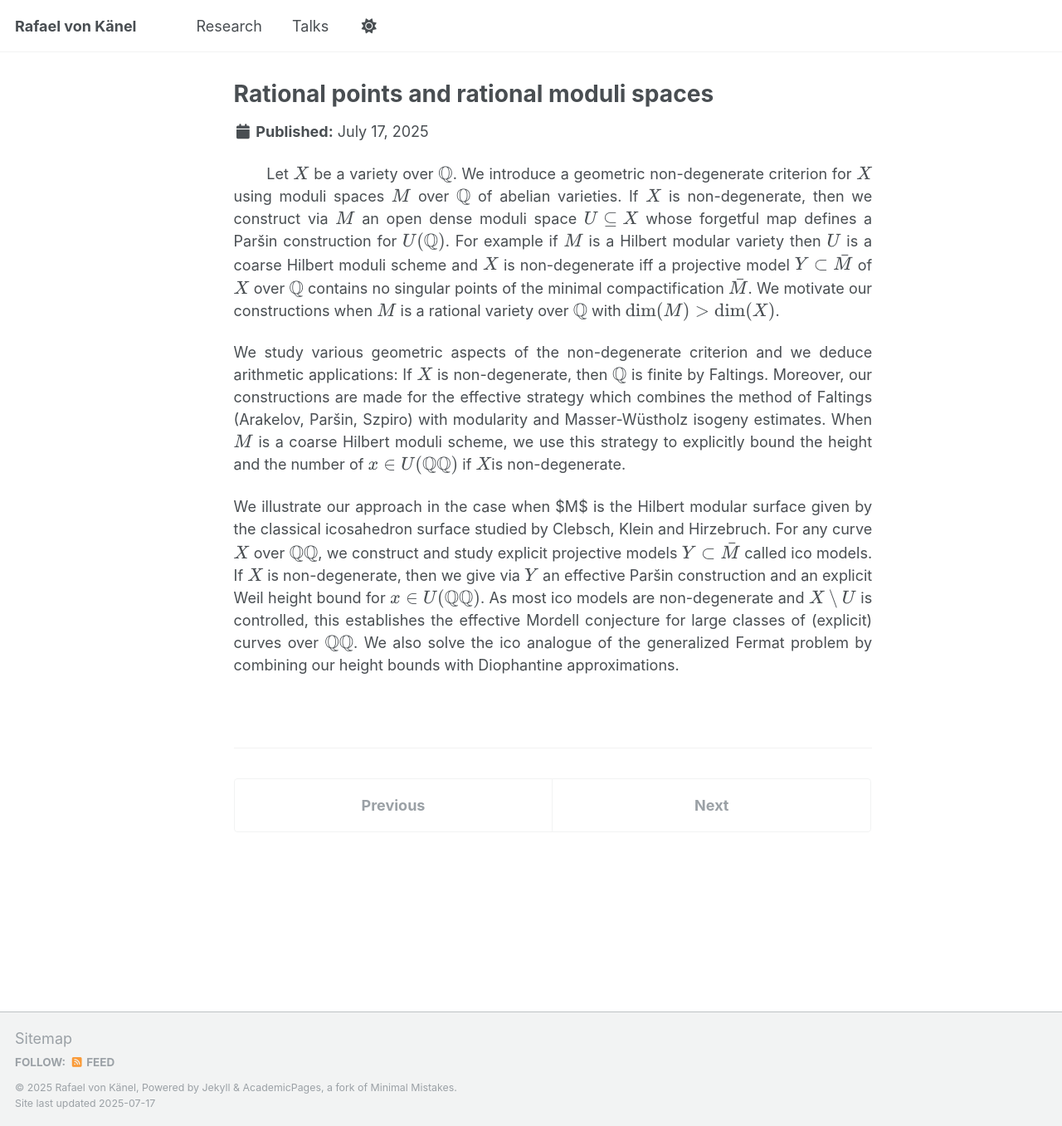
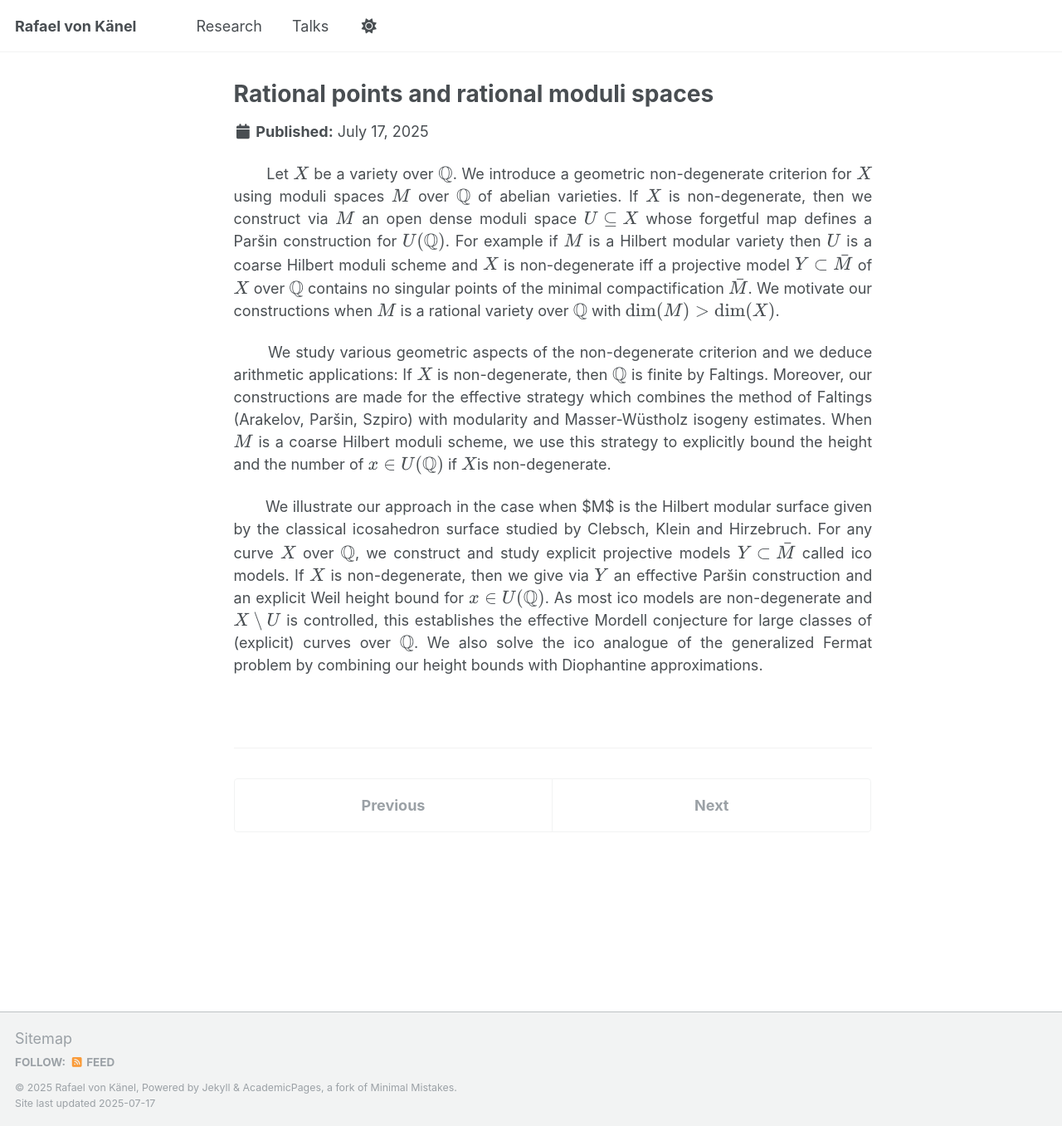
Before and after one commit to rafaelvonkanel/rafaelvonkanel.github.io, a Jekyll site: the page built from _research/proj1.md, in a window 1280 px wide and 1357 px high. Shown: the whole window at 83% size. Built offline with Jekyll 4.4.1, drawn with Linux system fonts in a browser that asks for light colours; a script that is not in the unit is left out.

Commit message:
Update proj1.md

```diff
--- a/_research/proj1.md
+++ b/_research/proj1.md
@@ -8,7 +8,7 @@ author_profile: false
 <div style="text-align: justify !important; text-justify: inter-word;" markdown="1">
 &nbsp;&nbsp;&nbsp;&nbsp;&nbsp;&nbsp; Let \\(X\\) be a variety over \\(\mathbb{Q}\\). We introduce a geometric non-degenerate criterion for \\(X\\) using moduli spaces \\(M\\) over \\(\mathbb{Q}\\) of abelian varieties. If \\(X\\) is non-degenerate, then we construct via \\(M\\) an open dense moduli space \\(U\subseteq X\\) whose forgetful map defines a Paršin construction for \\(U(\mathbb{Q})\\). For example if \\(M\\) is a Hilbert modular variety then \\(U\\) is a coarse Hilbert moduli scheme and \\(X\\) is non-degenerate iff a projective model \\(Y\subset \bar{M}\\) of \\(X\\) over \\(\mathbb{Q}\\) contains no singular points of the minimal compactification \\(\bar{M}\\). We motivate our constructions when \\(M\\) is a rational variety over \\(\mathbb{Q}\\) with \\(\dim(M)>\dim(X)\\).
 
-We study various geometric aspects of the non-degenerate criterion and we deduce arithmetic applications: If \\(X\\) is non-degenerate, then \\(\mathbb{Q}\\) is finite by Faltings. Moreover, our constructions are made for the effective strategy which combines the method of Faltings (Arakelov, Par&scaron;in, Szpiro) with modularity and Masser-W&uuml;stholz isogeny estimates. When \\(M\\) is a coarse Hilbert moduli scheme, we use this strategy to explicitly bound the height and the number of \\(x\in U(\mathbb{QQ})\\) if \\(X\\)is non-degenerate.
+&nbsp;&nbsp;&nbsp;&nbsp;&nbsp;&nbsp; We study various geometric aspects of the non-degenerate criterion and we deduce arithmetic applications: If \\(X\\) is non-degenerate, then \\(\mathbb{Q}\\) is finite by Faltings. Moreover, our constructions are made for the effective strategy which combines the method of Faltings (Arakelov, Par&scaron;in, Szpiro) with modularity and Masser-W&uuml;stholz isogeny estimates. When \\(M\\) is a coarse Hilbert moduli scheme, we use this strategy to explicitly bound the height and the number of \\(x\in U(\mathbb{Q})\\) if \\(X\\)is non-degenerate.
 
 
-We illustrate our approach in the case when $M$ is the Hilbert modular surface given by the classical icosahedron surface studied by Clebsch, Klein and Hirzebruch. For any curve \\(X\\) over \\(\mathbb{QQ}\\), we construct and study explicit projective models \\(Y\subset\bar{M}\\) called ico models. If \\(X\\) is non-degenerate, then we give via \\(Y\\) an effective Par&scaron;in construction and an explicit Weil height bound for \\(x\in U(\mathbb{QQ})\\). As most ico models are non-degenerate and \\(X\setminus U\\) is controlled, this establishes the effective Mordell conjecture for large classes of (explicit) curves over \\(\mathbb{QQ}\\). We also solve the ico analogue of the generalized Fermat problem by combining our height bounds with Diophantine approximations.
+&nbsp;&nbsp;&nbsp;&nbsp;&nbsp;&nbsp; We illustrate our approach in the case when $M$ is the Hilbert modular surface given by the classical icosahedron surface studied by Clebsch, Klein and Hirzebruch. For any curve \\(X\\) over \\(\mathbb{Q}\\), we construct and study explicit projective models \\(Y\subset\bar{M}\\) called ico models. If \\(X\\) is non-degenerate, then we give via \\(Y\\) an effective Par&scaron;in construction and an explicit Weil height bound for \\(x\in U(\mathbb{Q})\\). As most ico models are non-degenerate and \\(X\setminus U\\) is controlled, this establishes the effective Mordell conjecture for large classes of (explicit) curves over \\(\mathbb{Q}\\). We also solve the ico analogue of the generalized Fermat problem by combining our height bounds with Diophantine approximations.
```
